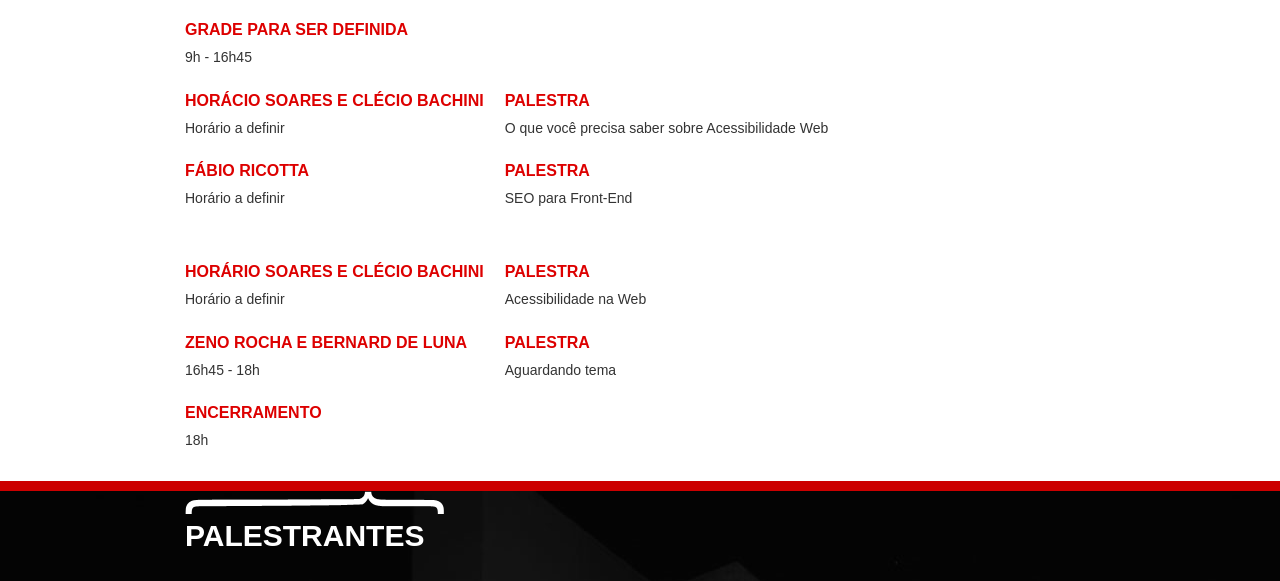
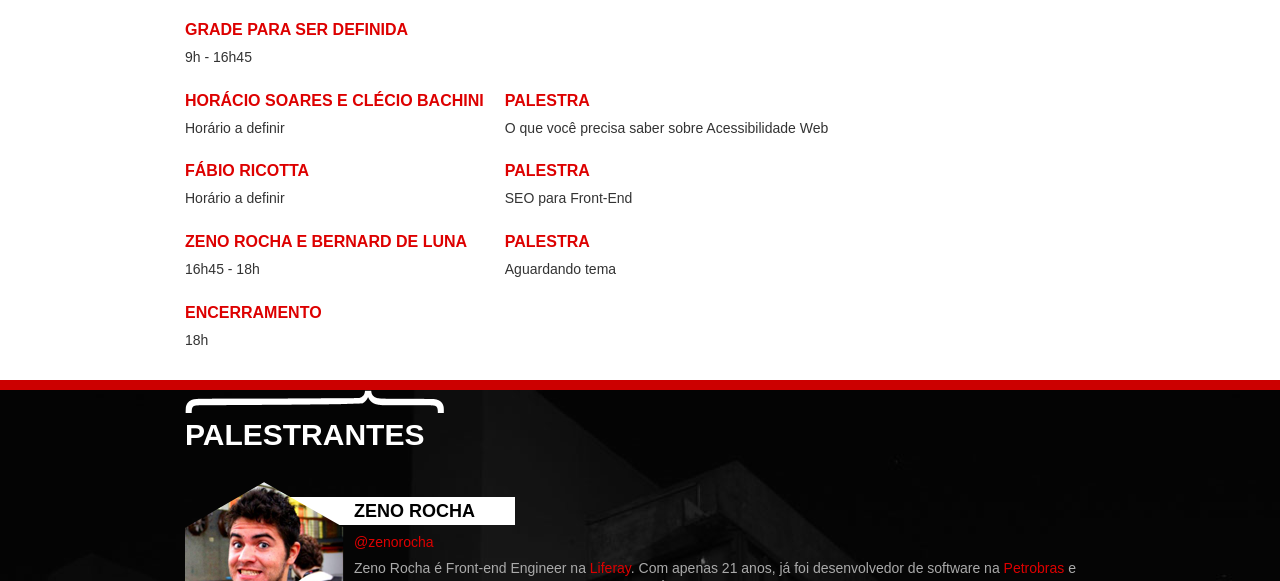
Before and after one commit to braziljs/front-in-sampa, a PHP site: page / in a window 1280 px wide. Shown: the part 976-1557 px from the top of the page. Run offline with PHP 8.4, Linux system fonts and the light colour scheme; some libraries are stand-ins or nearby versions.

Commit message:
Correcao da grade de palestras

```diff
--- a/index.php
+++ b/index.php
@@ -141,16 +141,6 @@
 						<li>
 							<h3>Palestra</h3>
 							<p>SEO para Front-End</p>
-						</li>
-					</ul>
-					<ul class="pogtop">
-						<li>
-							<h2>Horário Soares e Clécio Bachini</h2>
-							<p>Horário a definir</p>
-						</li>
-						<li>
-							<h2>Palestra</h2>
-							<p>Acessibilidade na Web</p>
 						</li>
 					</ul>
 					<ul class="pogtop">
```
